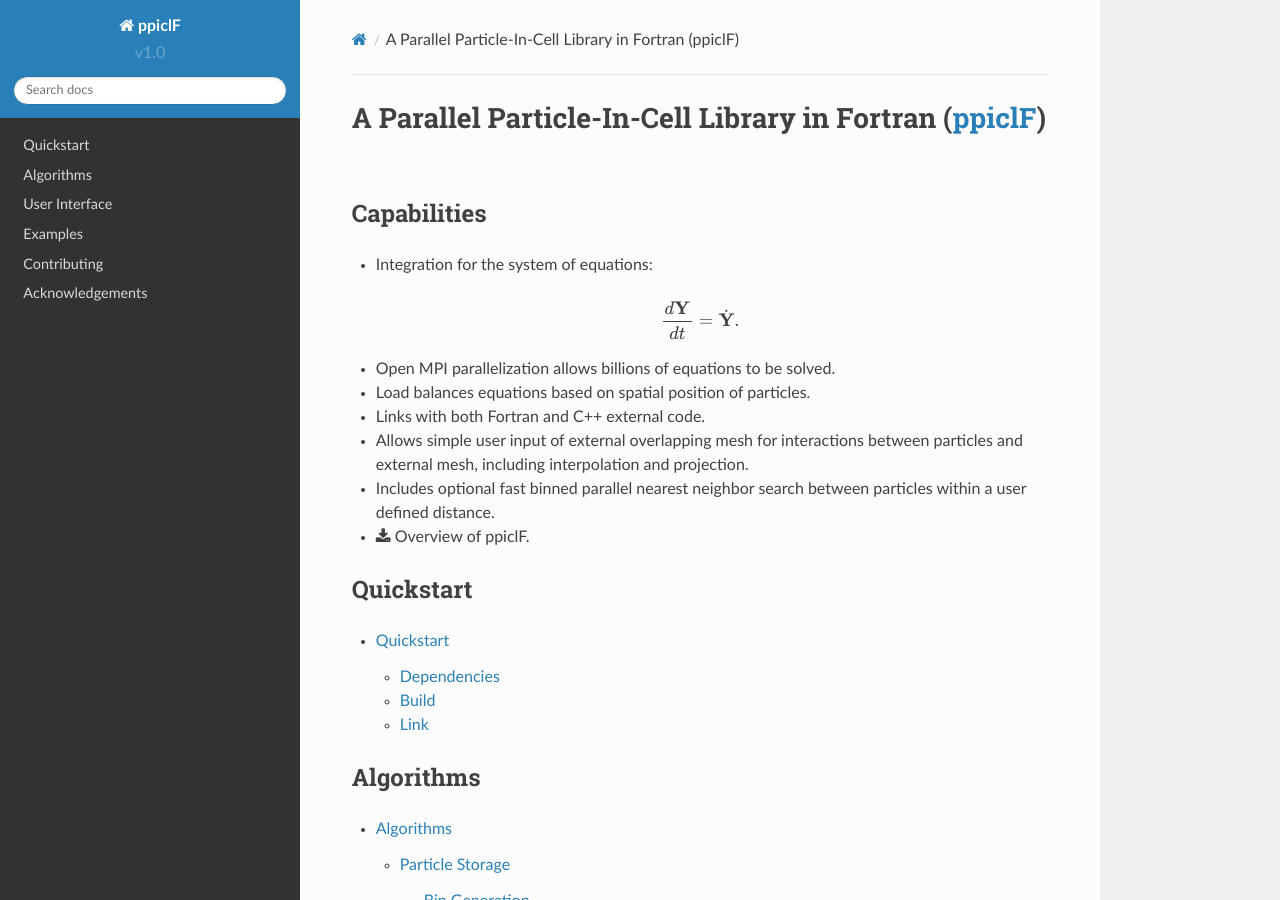
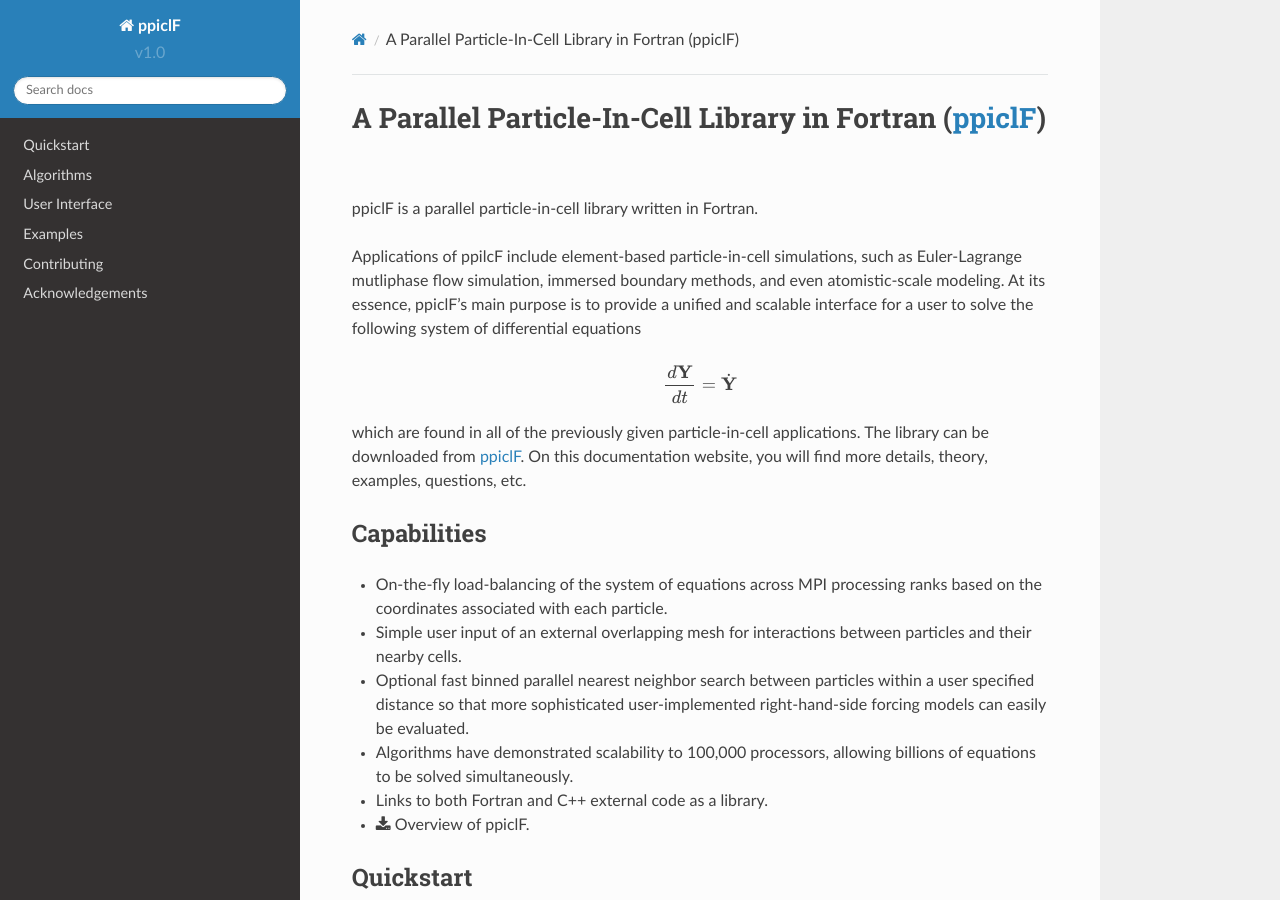
Before and after one commit to YunchaoYang/ppiclF-doc, a Sphinx documentation site: the page built from source/index.rst, in a window 1280 px wide and 900 px high. Built offline with Sphinx 7.4.7 and the Read the Docs theme 2.0.0, drawn with Linux system fonts in a browser that asks for light colours.

Commit message:
Updated index.rst to match github

```diff
--- a/source/index.rst
+++ b/source/index.rst
@@ -2,23 +2,28 @@
  A Parallel Particle-In-Cell Library in Fortran (`ppiclF <https://github.com/dpzwick/ppiclF>`_)
 ===============================================================================================
 
+ppiclF is a parallel particle-in-cell library written in Fortran.
+
+Applications of ppilcF include element-based particle-in-cell simulations, such as Euler-Lagrange mutliphase flow simulation, immersed boundary methods, and even atomistic-scale modeling. At its essence, ppiclF's main purpose is to provide a unified and scalable interface for a user to solve the following system of differential equations
+
+
+.. math::
+   \frac{d \mathbf{Y}}{d t} = \dot{\mathbf{Y}}
+
+which are found in all of the previously given particle-in-cell applications. The library can be downloaded from ppiclF_. On this documentation website, you will find more details, theory, examples, questions, etc.
+
 Capabilities
 ------------
 
-* Integration for the system of equations:
+* On-the-fly load-balancing of the system of equations across MPI processing ranks based on the coordinates associated with each particle.
 
-.. math::
-   \dfrac{d \mathbf{Y}}{d t} = \dot{\mathbf{Y}}.
+* Simple user input of an external overlapping mesh for interactions between particles and their nearby cells.
 
-* Open MPI parallelization allows billions of equations to be solved.
+* Optional fast binned parallel nearest neighbor search between particles within a user specified distance so that more sophisticated user-implemented right-hand-side forcing models can easily be evaluated.
 
-* Load balances equations based on spatial position of particles.
+* Algorithms have demonstrated scalability to 100,000 processors, allowing billions of equations to be solved simultaneously.
 
-* Links with both Fortran and C++ external code.
-
-* Allows simple user input of external overlapping mesh for interactions between particles and external mesh, including interpolation and projection.
-
-* Includes optional fast binned parallel nearest neighbor search between particles within a user defined distance.
+* Links to both Fortran and C++ external code as a library.
 
 
 * :download:`Overview of ppiclF <ppiclF_overview.pdf>`.
```
